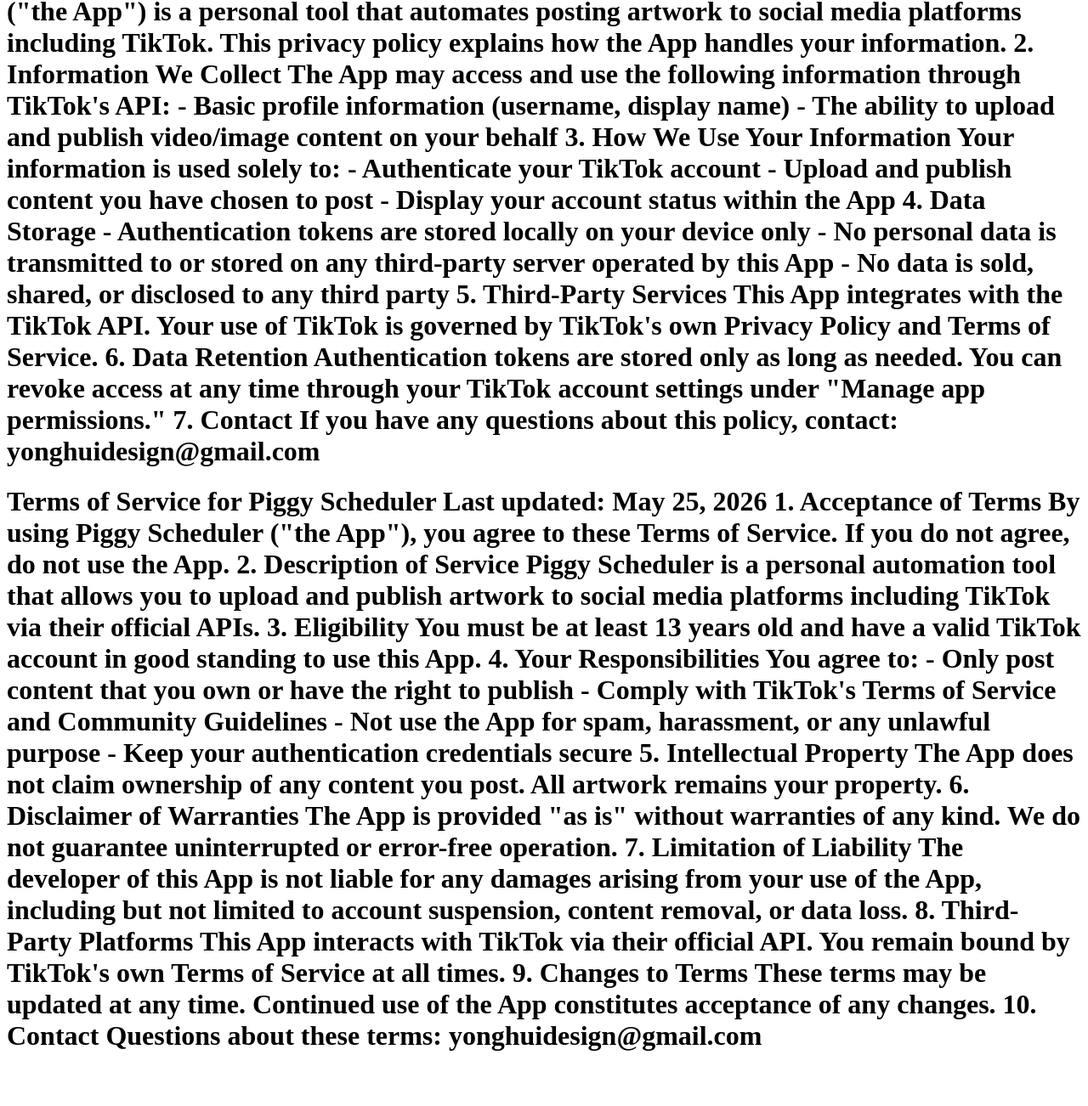
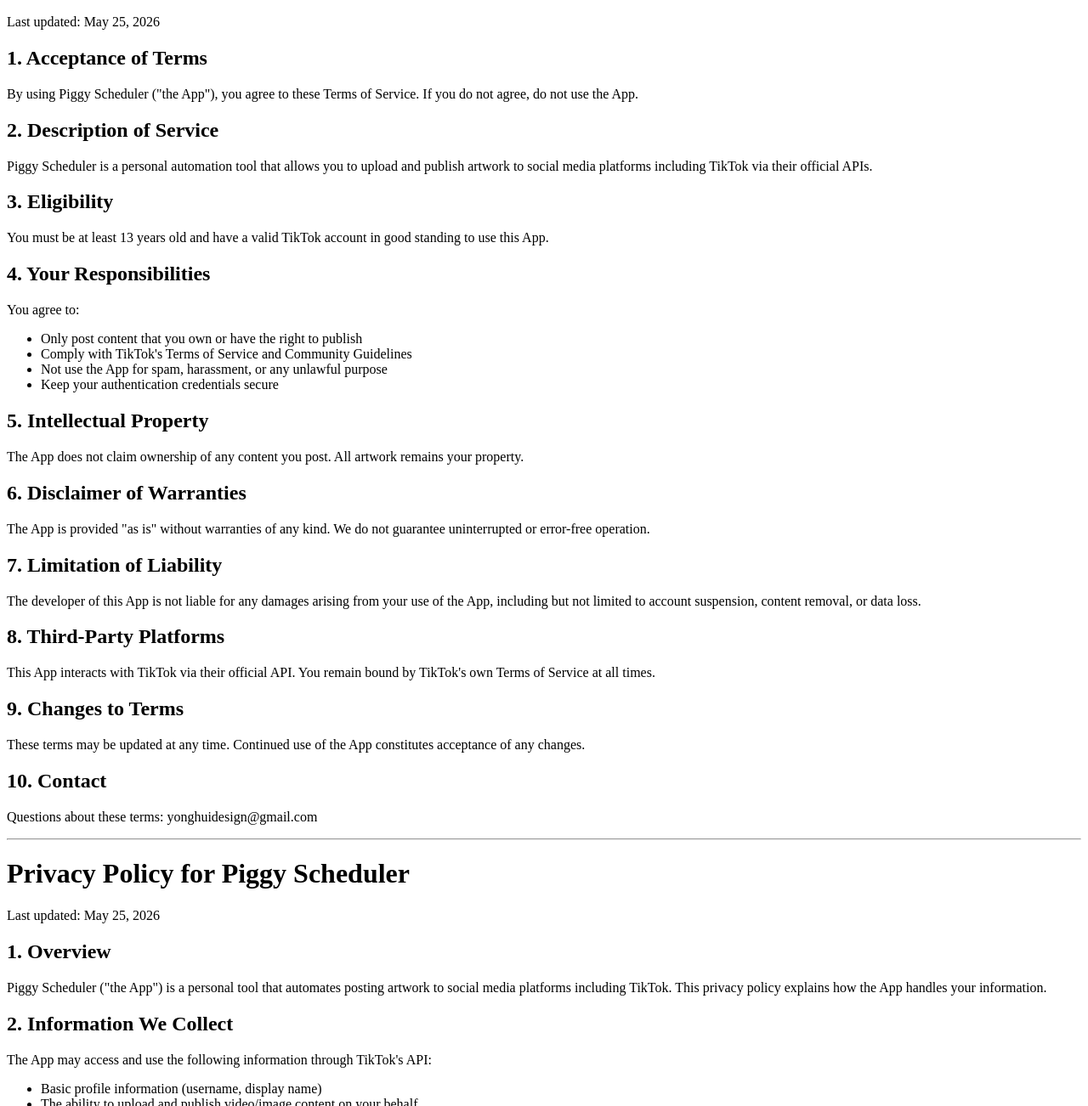
Before and after one commit to CGlashu/Piggy_scheduler, a plain HTML site: page index.html in a window 1280 px wide. Shown: the part 63-1365 px from the top of the page at 85% size. Before the commit the page ends 1322 px from the top, so only its background shows below. Drawn offline with Linux system fonts and the light colour scheme.

Commit message:
index.html

```diff
--- a/index.html
+++ b/index.html
@@ -1,108 +1,97 @@
- <!DOCTYPE html>
+  <!DOCTYPE html>
   <html>
   <head>
-    <meta name="https://docs.google.com/document/d/e/2PACX-1vTQp1NX2rfVr8DZXQ6a6S7E3MYa_SW6HES-WsHvuCYNm0se6J4O28gs6c8qmBG-sgupjcetP_h5Qfvu/" content="Fhpd1KUvXp0O8iREbpvImXyJHwfNlBtI" />
+    <meta name="tiktok-domain-verification" content="Fhpd1KUvXp0O8iREbpvImXyJHwfNlBtI" />
+    <meta name="tiktok-domain-verification" content="ehYqTogny6OGyUX99JpW1gWABfPVIG9Q" />
     <title>Piggy Scheduler - Policies</title>
   </head>
   <body>
-    <h1> Privacy Policy for Piggy Scheduler
 
-  Last updated: May 25, 2026
+    <h1>Terms of Service for Piggy Scheduler</h1>
+    <p>Last updated: May 25, 2026</p>
 
-  1. Overview
+    <h2>1. Acceptance of Terms</h2>
+    <p>By using Piggy Scheduler ("the App"), you agree to these Terms of Service. If you do not agree, do not use
+  the App.</p>
 
- Piggy Scheduler ("the App") is a personal tool that automates posting artwork to social media platforms including TikTok.
-  This privacy policy explains how the App handles your information.
+    <h2>2. Description of Service</h2>
+    <p>Piggy Scheduler is a personal automation tool that allows you to upload and publish artwork to social media
+   platforms including TikTok via their official APIs.</p>
 
-  2. Information We Collect
+    <h2>3. Eligibility</h2>
+    <p>You must be at least 13 years old and have a valid TikTok account in good standing to use this App.</p>
 
-  The App may access and use the following information through TikTok's API:
-  - Basic profile information (username, display name)
-  - The ability to upload and publish video/image content on your behalf
+    <h2>4. Your Responsibilities</h2>
+    <p>You agree to:</p>
+    <ul>
+      <li>Only post content that you own or have the right to publish</li>
+      <li>Comply with TikTok's Terms of Service and Community Guidelines</li>
+      <li>Not use the App for spam, harassment, or any unlawful purpose</li>
+      <li>Keep your authentication credentials secure</li>
+    </ul>
 
-  3. How We Use Your Information
+    <h2>5. Intellectual Property</h2>
+    <p>The App does not claim ownership of any content you post. All artwork remains your property.</p>
 
-  Your information is used solely to:
-  - Authenticate your TikTok account
-  - Upload and publish content you have chosen to post
-  - Display your account status within the App
+    <h2>6. Disclaimer of Warranties</h2>
+    <p>The App is provided "as is" without warranties of any kind. We do not guarantee uninterrupted or error-free
+   operation.</p>
 
-  4. Data Storage
+    <h2>7. Limitation of Liability</h2>
+    <p>The developer of this App is not liable for any damages arising from your use of the App, including but not
+   limited to account suspension, content removal, or data loss.</p>
 
-  - Authentication tokens are stored locally on your device only
-  - No personal data is transmitted to or stored on any third-party server operated by this App
-  - No data is sold, shared, or disclosed to any third party
+    <h2>8. Third-Party Platforms</h2>
+    <p>This App interacts with TikTok via their official API. You remain bound by TikTok's own Terms of Service at
+   all times.</p>
 
-  5. Third-Party Services
+    <h2>9. Changes to Terms</h2>
+    <p>These terms may be updated at any time. Continued use of the App constitutes acceptance of any changes.</p>
 
-  This App integrates with the TikTok API. Your use of TikTok is governed by TikTok's own Privacy Policy and Terms of
-  Service.
+    <h2>10. Contact</h2>
+    <p>Questions about these terms: yonghuidesign@gmail.com</p>
 
-  6. Data Retention
+    <hr>
 
-  Authentication tokens are stored only as long as needed. You can revoke access at any time through your TikTok account
-   settings under "Manage app permissions."
+    <h1>Privacy Policy for Piggy Scheduler</h1>
+    <p>Last updated: May 25, 2026</p>
 
-  7. Contact
+    <h2>1. Overview</h2>
+    <p>Piggy Scheduler ("the App") is a personal tool that automates posting artwork to social media platforms
+  including TikTok. This privacy policy explains how the App handles your information.</p>
 
-  If you have any questions about this policy, contact: yonghuidesign@gmail.com
-</h1>
-    <!-- paste your privacy policy text here -->
+    <h2>2. Information We Collect</h2>
+    <p>The App may access and use the following information through TikTok's API:</p>
+    <ul>
+      <li>Basic profile information (username, display name)</li>
+      <li>The ability to upload and publish video/image content on your behalf</li>
+    </ul>
 
-    <h1>Terms of Service for Piggy Scheduler
+    <h2>3. How We Use Your Information</h2>
+    <p>Your information is used solely to:</p>
+    <ul>
+      <li>Authenticate your TikTok account</li>
+      <li>Upload and publish content you have chosen to post</li>
+      <li>Display your account status within the App</li>
+    </ul>
 
-  Last updated: May 25, 2026
+    <h2>4. Data Storage</h2>
+    <ul>
+      <li>Authentication tokens are stored locally on your device only</li>
+      <li>No personal data is transmitted to or stored on any third-party server operated by this App</li>
+      <li>No data is sold, shared, or disclosed to any third party</li>
+    </ul>
 
-  1. Acceptance of Terms
+    <h2>5. Third-Party Services</h2>
+    <p>This App integrates with the TikTok API. Your use of TikTok is governed by TikTok's own Privacy Policy and
+  Terms of Service.</p>
 
-  By using Piggy Scheduler ("the App"), you agree to these Terms of Service. If you do not agree, do not use the App.
+    <h2>6. Data Retention</h2>
+    <p>Authentication tokens are stored only as long as needed. You can revoke access at any time through your
+  TikTok account settings under "Manage app permissions."</p>
 
-  2. Description of Service
+    <h2>7. Contact</h2>
+    <p>If you have any questions about this policy, contact: yonghuidesign@gmail.com</p>
 
-Piggy Scheduler is a personal automation tool that allows you to upload and publish artwork to social media platforms
-   including TikTok via their official APIs.
-
-  3. Eligibility
-
-  You must be at least 13 years old and have a valid TikTok account in good standing to use this App.
-
-  4. Your Responsibilities
-
-  You agree to:
-  - Only post content that you own or have the right to publish
-  - Comply with TikTok's Terms of Service and Community Guidelines
-  - Not use the App for spam, harassment, or any unlawful purpose
-  - Keep your authentication credentials secure
-
-  5. Intellectual Property
-
-  The App does not claim ownership of any content you post. All artwork remains your property.
-
-  6. Disclaimer of Warranties
-
-  The App is provided "as is" without warranties of any kind. We do not guarantee uninterrupted or error-free
-  operation.
-
-  7. Limitation of Liability
-
-  The developer of this App is not liable for any damages arising from your use of the App, including but not
-  limited to account suspension, content removal, or data loss.
-
-  8. Third-Party Platforms
-
-  This App interacts with TikTok via their official API. You remain bound by TikTok's own Terms of Service at all
-  times.
-
-  9. Changes to Terms
-
-  These terms may be updated at any time. Continued use of the App constitutes acceptance of any changes.
-
-  10. Contact
-
-  Questions about these terms: yonghuidesign@gmail.com
-
-
-</h1>
-    <!-- paste your TOS text here -->
   </body>
   </html>
```
